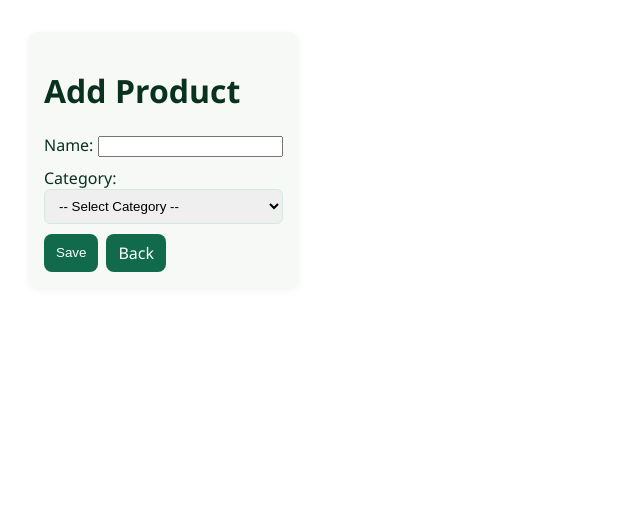
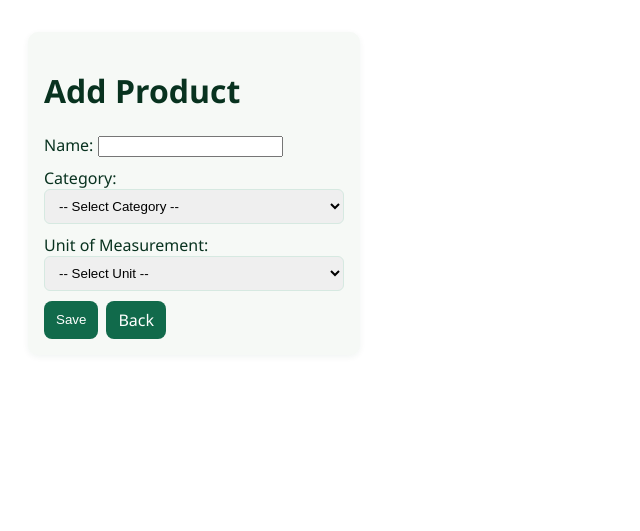
Before and after one commit to KanchanaRathnayaka847/Inventory-Management-System, a Flask app: page /products/add in a window 1280 px wide. Shown: the part 60-591 px from the top of the page, without its empty margins (0-640 px from the left). Run offline with Flask 3, Linux system fonts and the light colour scheme; the visitor is signed in with stand-in values (Sample User, id 1); data that the repository does not hold is empty.

Commit message:
Product Master Data: add unit of measurement to Product; schema auto-add; update product form, product list, home table to show/use unit

```diff
--- a/app.py
+++ b/app.py
@@ -27,6 +27,7 @@ class Product(db.Model):
     category = db.Column(db.String(80), nullable=True)
     # Optional FK to normalized category table (back-compat: keep string field too)
     category_id = db.Column(db.Integer, db.ForeignKey('product_category.id'), nullable=True)
+    unit = db.Column(db.String(30), nullable=True)
     quantity = db.Column(db.Integer, nullable=False, default=0)
     price = db.Column(db.Float, nullable=False, default=0.0)
     reorder_level = db.Column(db.Integer, nullable=False, default=0)
@@ -112,6 +113,9 @@ def create_app(test_config=None):
             pcols = [r[1] for r in res]
             if 'category_id' not in pcols:
                 db.session.execute(text("ALTER TABLE product ADD COLUMN category_id INTEGER"))
+                db.session.commit()
+            if 'unit' not in pcols:
+                db.session.execute(text("ALTER TABLE product ADD COLUMN unit VARCHAR(30)"))
                 db.session.commit()
         except Exception as exc:
             print('Warning: could not ensure product.category_id column exists:', exc)
@@ -226,6 +230,7 @@ def create_app(test_config=None):
                 category_id = int(request.form.get('category_id')) if request.form.get('category_id') else None
             except ValueError:
                 category_id = None
+            unit = request.form.get('unit', '').strip() or None
             try:
                 quantity = int(request.form.get('quantity', '0'))
             except ValueError:
@@ -243,7 +248,7 @@ def create_app(test_config=None):
                 flash('Product name is required.')
                 return redirect(url_for('add_product'))
 
-            p = Product(name=name, category=category, category_id=category_id, quantity=quantity, price=price, reorder_level=reorder_level)
+            p = Product(name=name, category=category, category_id=category_id, unit=unit, quantity=quantity, price=price, reorder_level=reorder_level)
             db.session.add(p)
             db.session.commit()
             flash('Product added.')
@@ -265,6 +270,7 @@ def create_app(test_config=None):
                 category_id = int(request.form.get('category_id')) if request.form.get('category_id') else None
             except ValueError:
                 category_id = p.category_id
+            unit = request.form.get('unit', '').strip() or p.unit
             try:
                 quantity = int(request.form.get('quantity', '0'))
             except ValueError:
@@ -285,6 +291,7 @@ def create_app(test_config=None):
             p.name = name
             p.category = category
             p.category_id = category_id
+            p.unit = unit
             p.quantity = quantity
             p.price = price
             p.reorder_level = reorder_level
--- a/templates/home.html
+++ b/templates/home.html
@@ -24,7 +24,7 @@
             <tr>
               <td>{{ p.id }}</td>
               <td>{{ p.name }}</td>
-              <td>pcs</td>
+              <td>{{ p.unit or 'pcs' }}</td>
               <td>{{ p.quantity }}</td>
             </tr>
           {% else %}
--- a/templates/product_form.html
+++ b/templates/product_form.html
@@ -15,6 +15,18 @@
           {% endfor %}
         </select>
       </label>
+      <label>Unit of Measurement:
+        <select name="unit">
+          {% set units = ['pcs','box','pack','set','kg','g','lb','l','ml','m','cm','inch'] %}
+          <option value="">-- Select Unit --</option>
+          {% for u in units %}
+            <option value="{{ u }}" {% if product and product.unit == u %}selected{% endif %}>{{ u }}</option>
+          {% endfor %}
+          {% if product and product.unit and product.unit not in units %}
+            <option value="{{ product.unit }}" selected>{{ product.unit }}</option>
+          {% endif %}
+        </select>
+      </label>
       <div style="display:flex; gap:8px;">
         <button class="button" type="submit">Save</button>
         <a class="button btn-ghost" href="{{ url_for('products') }}">Back</a>
--- a/templates/products.html
+++ b/templates/products.html
@@ -14,6 +14,7 @@
         <tr>
           <th>Name</th>
           <th>Category</th>
+          <th>Unit</th>
           <th>Quantity</th>
           <th>Price</th>
           <th>Reorder Level</th>
@@ -25,6 +26,7 @@
         <tr>
           <td>{{ p.name }}</td>
           <td>{{ p.category_rel.name if p.category_rel else p.category }}</td>
+          <td>{{ p.unit or '' }}</td>
             <td>
               {{ p.quantity }}
               {% if p.quantity < p.reorder_level %}
```
